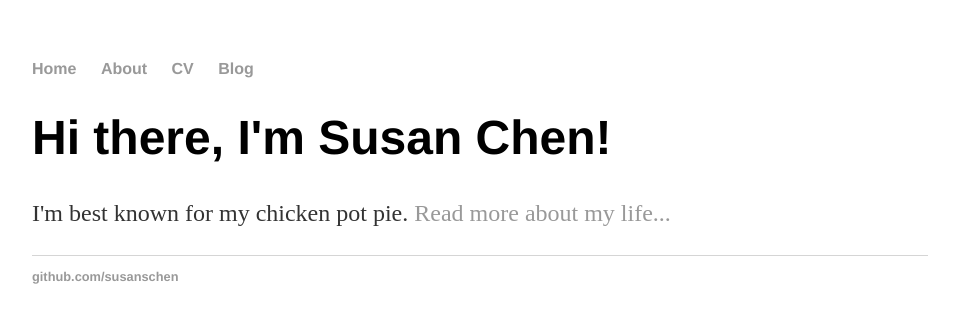
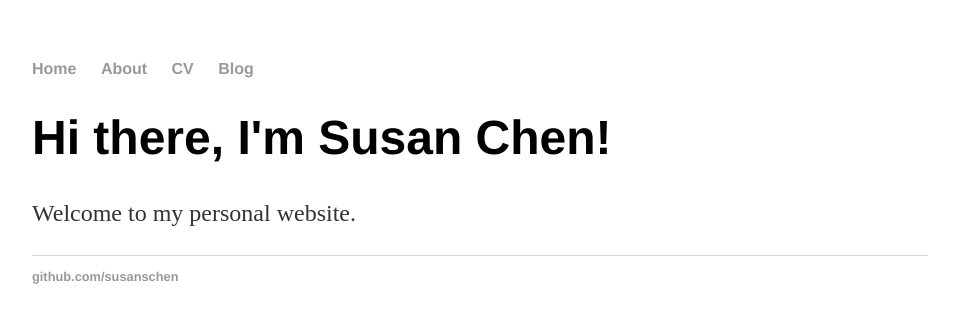
Before and after one commit to susanschen/susanschen.github.io, a Jekyll site: the page built from index.html, in a window 1280 px wide. Shown: the top 323 px of the page, without its empty margins (160-1119 px from the left). Built offline with Jekyll 4.4.1, drawn with Linux system fonts in a browser that asks for light colours.

Commit message:
Update index.html

```diff
--- a/index.html
+++ b/index.html
@@ -4,5 +4,5 @@ title: Susan Chen, Front-end Web Developer
 ---
 <div class="blurb">
     <h1>Hi there, I'm Susan Chen!</h1>
-    <p>I'm best known for my chicken pot pie. <a href="/about">Read more about my life...</a></p>
+    <p>Welcome to my personal website.</p>
 </div><!-- /.blurb -->
```
